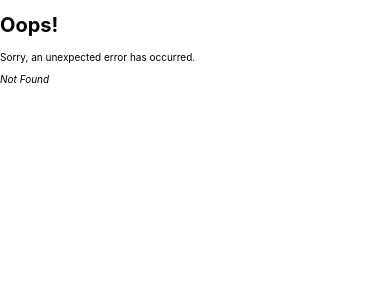
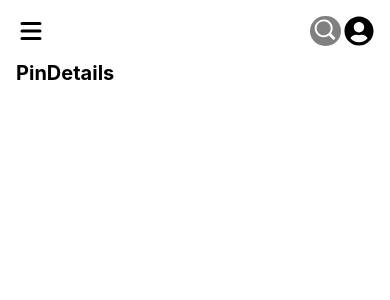
Before and after one commit to dalvifaraz/pinterest, a React (Create React App) app: page /pin-details in a window 390 px wide. Before the commit this address had no page. Shown: the top 300 px of the page. Built offline with nearby package versions, Linux system fonts and the light colour scheme.

Commit message:
pin details component route added

```diff
--- a/src/App.css
+++ b/src/App.css
@@ -70,7 +70,7 @@ body {
   background-color: #fff;
 }
 
-.clear-button{
+.clear-button {
   cursor: pointer;
 }
 
@@ -131,7 +131,7 @@ body {
   grid-template-rows: masonry;
 }
 
-/*  */
+/* PIN Component Start */
 .pin {
   border: 0.5px solid rgb(196, 196, 183);
   border-radius: 0.5rem;
@@ -199,8 +199,16 @@ body {
   text-transform: capitalize;
 }
 
-/*  */
+/* Pin component end */
 
+/* Main Container */
+.root-container {
+  display: flex;
+  position: absolute;
+  left: 18rem;
+  top: 3rem;
+}
+/* Main Container */
 /* MEDIA QUERY START */
 
 @media (min-width: 768px) {
@@ -226,8 +234,8 @@ body {
     display: none;
     width: 30%;
   }
-  .masonry-layout {
-    left: 0rem !important;
+  .masonry-layout, .root-container {
+    left: 1rem !important;
   }
 }
 
--- a/src/Components/header.tsx
+++ b/src/Components/header.tsx
@@ -5,6 +5,7 @@ import { FaUserCircle } from 'react-icons/fa';
 import { GoSearch } from 'react-icons/go';
 import Sidebar from './sidebar';
 import { setPinSearch } from '../redux/action';
+import { Outlet } from 'react-router-dom';
 
 const Header = () => {
   const [showSidebar, setShowSidebar] = useState<boolean>(false);
@@ -36,6 +37,7 @@ const Header = () => {
         <GoSearch size={24} color='white' className='circle-search-icon' />
         <FaUserCircle size={30} />
       </div>
+      <Outlet />
     </div>
   );
 };
--- a/src/Components/masonrylayout.tsx
+++ b/src/Components/masonrylayout.tsx
@@ -19,8 +19,7 @@ const MasonryLayout: React.FC<MasonryLayoutProps> = ({ pins }) => {
 
   return (
     <Masonry
-      className='masonry-layout'
-      style={{ display: 'flex', position: 'absolute', left: '18rem' }}
+      className='masonry-layout root-container'
       breakpointCols={breakPointObj}
     >
       {pins.length > 0 &&
--- a/src/Components/pin.tsx
+++ b/src/Components/pin.tsx
@@ -1,6 +1,6 @@
 import React from 'react';
 import { MdDownloadForOffline } from 'react-icons/md';
-import { Link } from 'react-router-dom';
+import { Link, useNavigate } from 'react-router-dom';
 
 export interface PinImageProps {
   url: string;
@@ -26,6 +26,7 @@ const Pin: React.FC<PinProps> = ({
   postedBy,
   save,
 }) => {
+  const navigate = useNavigate();
   const [postHovered, setPostHovered] = React.useState(false);
   return (
     <div className='pin'>
@@ -33,7 +34,7 @@ const Pin: React.FC<PinProps> = ({
         className='pin-container'
         onMouseEnter={() => setPostHovered(true)}
         onMouseLeave={() => setPostHovered(false)}
-        // onClick={() => navigate(`/pin-detail/${_id}`)}
+        onClick={() => navigate(`/pin-details`)}
       >
         <img
           className='pin-image'
--- a/src/index.tsx
+++ b/src/index.tsx
@@ -3,12 +3,13 @@ import ReactDOM from 'react-dom/client';
 import reportWebVitals from './reportWebVitals';
 import { Provider } from 'react-redux';
 import { RouterProvider, createBrowserRouter } from 'react-router-dom';
-import Contact from './routes/contact';
 import Root from './routes/root';
 import Edit from './routes/edit';
 import store from './redux/store';
 import ErrorPage from './error-page';
 import './index.css';
+import PinDetails from './routes/details';
+import Header from './Components/header';
 //TODO: Uncomment for bootstrap or later remove this along with dependency
 // import 'bootstrap/dist/css/bootstrap.css';
 
@@ -18,18 +19,23 @@ const root = ReactDOM.createRoot(
 
 const router = createBrowserRouter([
   {
-    path: '/pinterest',
-    element: <Root />,
+    path: '/',
+    element: <Header />,
     errorElement: <ErrorPage />,
     children: [
       {
-        path: 'contacts/:contactId',
-        element: <Contact />,
+        path: 'pinterest',
+        element: <Root />,
         errorElement: <ErrorPage />,
       },
       {
         path: 'contacts/:contactId/edit',
         element: <Edit />,
+        errorElement: <ErrorPage />,
+      },
+      {
+        path: 'pin-details',
+        element: <PinDetails />,
         errorElement: <ErrorPage />,
       },
     ],
@@ -39,7 +45,7 @@ const router = createBrowserRouter([
 root.render(
   <React.StrictMode>
     <Provider store={store}>
-      <RouterProvider router={router} />
+      <RouterProvider router={router}/>
     </Provider>
   </React.StrictMode>
 );
--- /dev/null
+++ b/src/routes/details.tsx
@@ -0,0 +1,9 @@
+import React from 'react'
+
+const PinDetails = () => {
+  return (
+    <div className='root-container' ><h1>PinDetails</h1></div>
+  )
+}
+
+export default PinDetails
--- a/src/routes/root.tsx
+++ b/src/routes/root.tsx
@@ -1,6 +1,4 @@
 import React, { useState, useEffect } from 'react';
-import { Outlet } from 'react-router-dom';
-import Header from '../Components/header';
 import MasonryLayout from '../Components/masonrylayout';
 import { feed_details } from '../Util/constant';
 import { useSelector } from 'react-redux';
@@ -16,16 +14,10 @@ export default function Root() {
       });
       setPinDetails(filteredData);
     }
-    if(search.length <= 0){
-      setPinDetails(feed_details)
+    if (search.length <= 0) {
+      setPinDetails(feed_details);
     }
   }, [search]);
 
-  return (
-    <>
-      <Header />
-      <MasonryLayout pins={pinDetails} />
-      <Outlet />
-    </>
-  );
+  return <MasonryLayout pins={pinDetails} />;
 }
```
